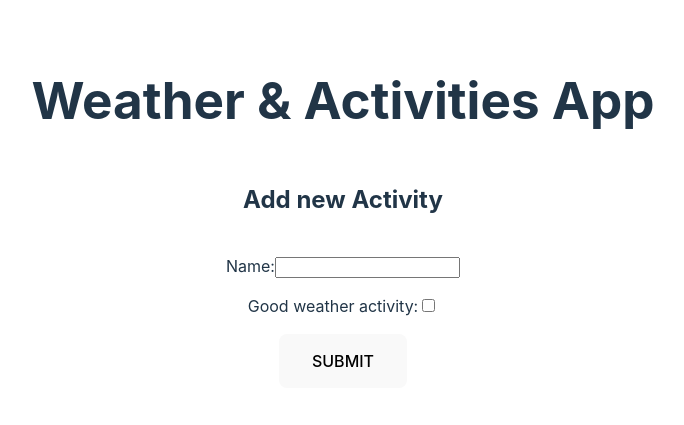
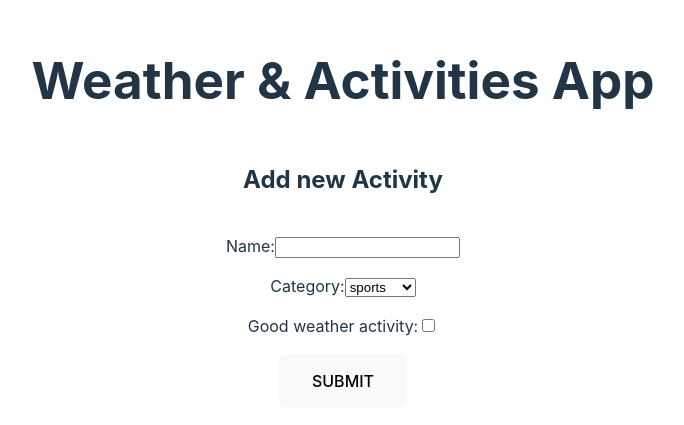
Before and after one commit to Freddie2024/frida-leo-weather-app, a React (Vite) app: page / in a window 1280 px wide. Shown: the part 187-612 px from the top of the page, without its empty margins (297-981 px from the left). Built offline with nearby package versions, Linux system fonts and the light colour scheme.

Commit message:
add activities categories to form

```diff
--- a/src/components/Form/Form.jsx
+++ b/src/components/Form/Form.jsx
@@ -7,7 +7,7 @@ export default function Form({onAddActivity}) {
         const formData = new FormData(e.target);
         const data = Object.fromEntries(formData);
         console.log("Activity Added:", data);
-        onAddActivity({ name: data.name, isForGoodWeather: data.goodweather === "on", id:uid()});
+        onAddActivity({ name: data.name, isForGoodWeather: data.goodweather === "on", id:uid(), category: data.category});
         e.target.reset;
     }
 
@@ -20,6 +20,15 @@ export default function Form({onAddActivity}) {
                 <input type="text"  id="name" name="name"></input>
             </label>
 
+            <label htmlFor="category">Category:
+                <select type="dropdown" id="category" name="category">
+                    <option name="sports">sports</option>
+                    <option name="cultural">culture</option>
+                    <option name="social">social</option>
+                    <option name="home">at home</option>
+                </select>
+            </label>
+
             <label htmlFor="goodweather">Good weather activity:
                 <input type="checkbox" id="goodweather" name="goodweather"></input>
             </label>
```
